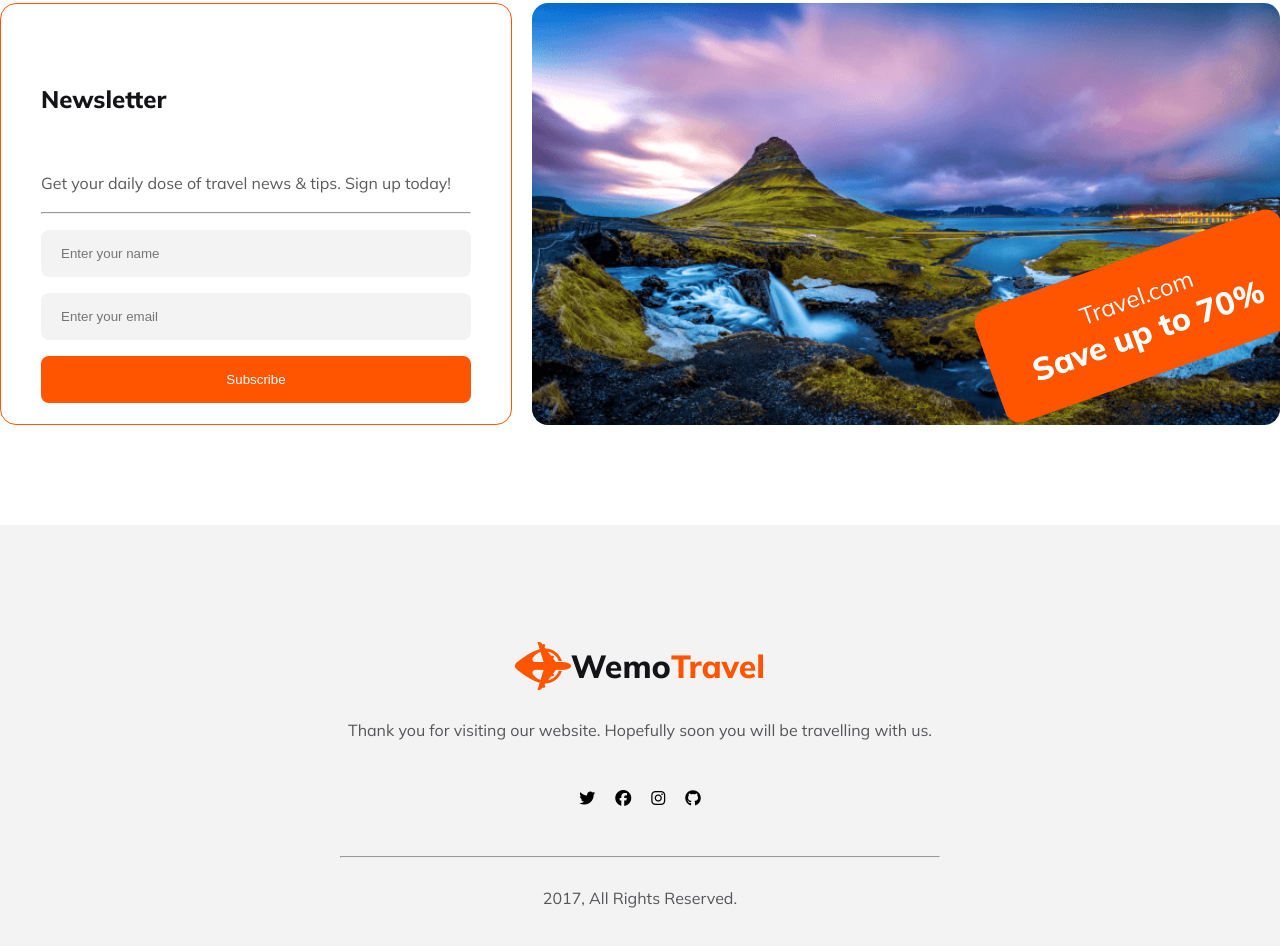
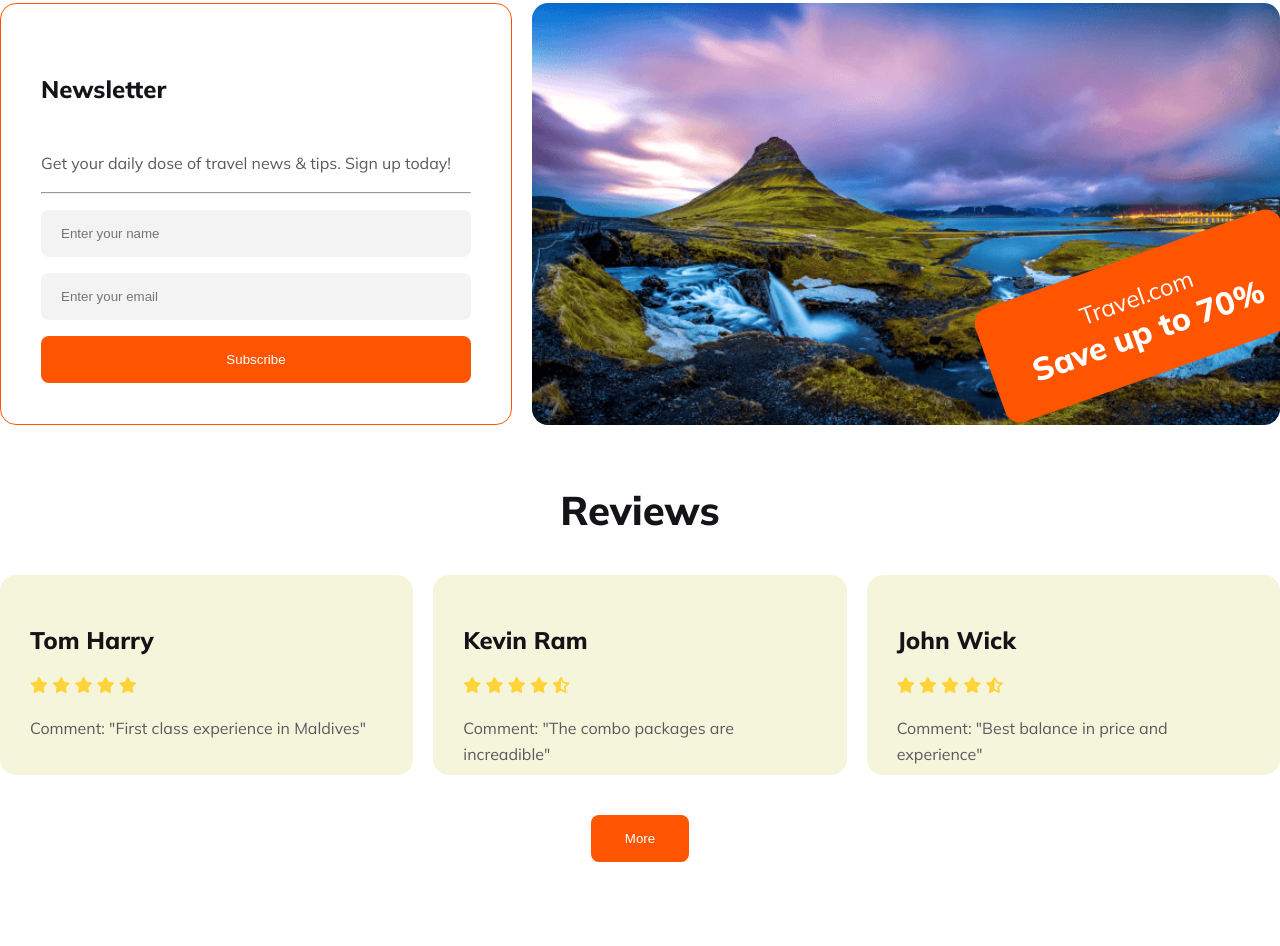
Before and after one commit to Sadman-Chowdhury/B9A2-Wemo-Travel, a plain HTML site: page index.html in a window 1280 px wide. Shown: the part 3398-4344 px from the top of the page. Drawn offline with Linux system fonts and the light colour scheme.

Commit message:
Bonus review section added

```diff
--- a/index.html
+++ b/index.html
@@ -115,6 +115,43 @@
                 </div>
             </div>
         </section>
+        <section class="review">
+            <div class="review-main">
+                <div class="primary-title">Reviews</div>
+            </div>
+            <div class="review-container">
+                <div class="review-card">
+                    <h2 class="review-title">Tom Harry</h2>
+                    <i class="fa-solid fa-star" style="color: #FFD43B;"></i>
+                    <i class="fa-solid fa-star" style="color: #FFD43B;"></i>
+                    <i class="fa-solid fa-star" style="color: #FFD43B;"></i>
+                    <i class="fa-solid fa-star" style="color: #FFD43B;"></i>
+                    <i class="fa-solid fa-star" style="color: #FFD43B;"></i>
+                    <p class="review-des">Comment: "First class experience in Maldives"</p>
+                </div>
+                <div class="review-card">
+                <h2 class="review-title">Kevin Ram</h2>
+                    <i class="fa-solid fa-star" style="color: #FFD43B;"></i>
+                    <i class="fa-solid fa-star" style="color: #FFD43B;"></i>
+                    <i class="fa-solid fa-star" style="color: #FFD43B;"></i>
+                    <i class="fa-solid fa-star" style="color: #FFD43B;"></i>
+                    <i class="fa-solid fa-star-half-stroke" style="color: #FFD43B;"></i>
+                    <p class="review-des">Comment: "The combo packages are increadible"</p>
+                </div>
+                <div class="review-card">
+                <h2 class="review-title">John Wick</h2>
+                    <i class="fa-solid fa-star" style="color: #FFD43B;"></i>
+                    <i class="fa-solid fa-star" style="color: #FFD43B;"></i>
+                    <i class="fa-solid fa-star" style="color: #FFD43B;"></i>
+                    <i class="fa-solid fa-star" style="color: #FFD43B;"></i>
+                    <i class="fa-solid fa-star-half-stroke" style="color: #FFD43B;"></i>
+                    <p class="review-des">Comment: "Best balance in price and experience"</p>
+                </div>
+            </div>
+            <div class="review-btn">
+                <button class="primary-btn">More</button>
+            </div>
+        </section>
       </main>
       <footer>
         <div class="title-container">
--- a/responsive.css
+++ b/responsive.css
@@ -34,7 +34,7 @@
     .banner-title{
         font-size: 30px;
     }
-    .banner-form, .tour, .d-1, .d-2, .d-3, .newsletter{
+    .banner-form, .tour, .d-1, .d-2, .d-3, .newsletter, .review-container{
         flex-direction: column;
     }
     .form{
@@ -49,7 +49,7 @@
     .tour-img img{
         width: 175%;
     }
-    .span{
+    .span, .review-title{
         font-size: 20px;
     }
     .img1, .img2, .img3, .img4, .img5, .img6, .img7{
@@ -87,6 +87,14 @@
     .discount-2{
         font-size: 21px;
     }
+    .review-container{
+        margin: 0 auto;
+    }
+    .review-card{
+        width: 90%;
+        margin: 0 auto;
+        height: 220px;
+    }
     footer{
         width: 100%;
     }
--- a/style.css
+++ b/style.css
@@ -307,7 +307,7 @@ body{
     color: #131318;
     font-size: 24px;
     font-weight: 800;
-    padding: 40px 0;
+    padding: 30px 0;
 }
 .card-des{
     color: #5A5A5D;
@@ -380,6 +380,45 @@ body{
     font-weight: 800;
 }
 
+/* Review part */
+.review{
+    max-width: 1400px;
+    margin: 0 auto;
+}
+.review-main{
+    text-align: center;
+    margin-top: 60px;
+    margin-bottom: 40px;
+}
+.review-container{
+    display: flex;
+    gap: 20px;
+}
+.review-card{
+    border: none;
+    background-color:beige;
+    border-radius: 16px;
+    width: 33.33%;
+    height: 200px;
+    padding: 30px;
+}
+.review-title{
+    color: #131318;
+    font-size: 24px;
+    font-weight: 800;
+    padding: 20px 0;
+}
+.review-des{
+    color: #5A5A5D;
+    font-size: 16px;
+    line-height: 26px;
+    margin-top: 20px;
+}
+.review-btn{
+    text-align: center;
+    margin-top: 40px;
+}
+
 /* Footer section */
 /* info part */
 footer{
```
